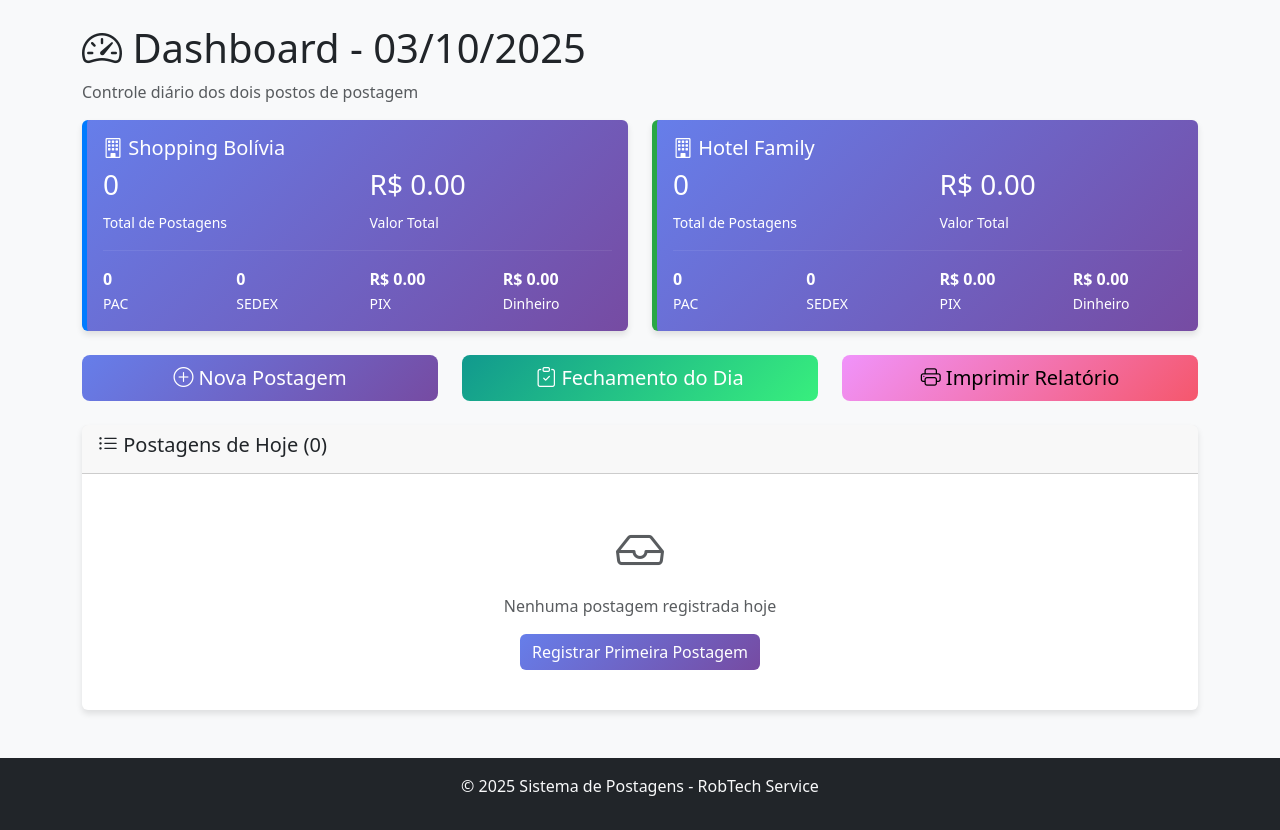
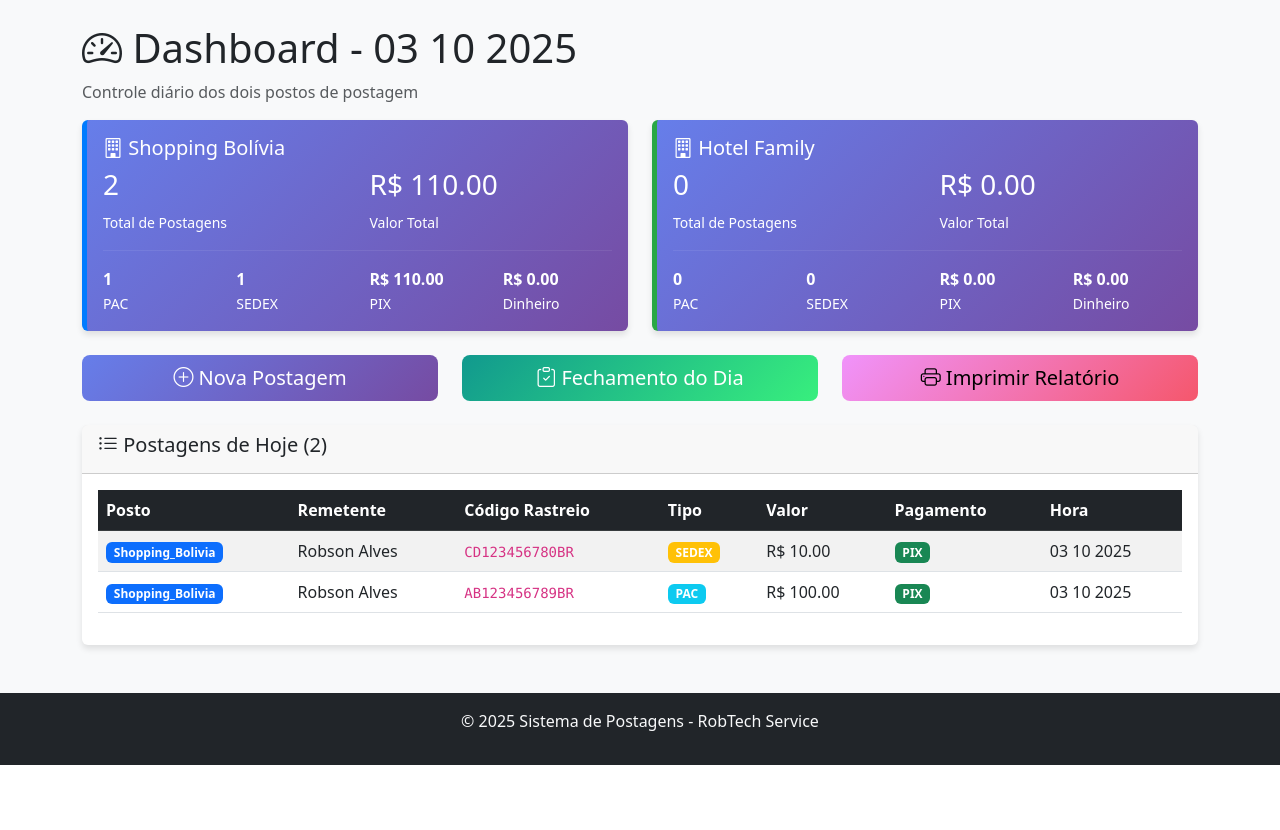
Before and after one commit to robsonalves013/sistema-postagens, a Flask app: page / in a window 1280 px wide. Shown: the part 112-942 px from the top of the page. After the commit the page ends 877 px from the top, so only its background shows below. Run offline with Flask 3, Linux system fonts and the light colour scheme; data comes from the database, SQL or seed files in the repository; both versions use the stored data as it was after the commit.

Commit message:
atualização 1.0.1 - Correção de bugs menores e melhorias na interface do usuário.

```diff
--- a/app.py
+++ b/app.py
@@ -9,6 +9,25 @@ app.secret_key = 'sua_chave_secreta_aqui'
 
 DB_FILE = 'postagens.db'
 NOME_POSTO = {1: "Shopping_Bolivia", 2: "Hotel_Family"}
+
+# Filtro Jinja para formatar datas no padrão "%d %m %Y"
+@app.template_filter('datetimeformat')
+def datetimeformat(value, format='%d %m %Y'):
+    if value is None:
+        return ''
+    if isinstance(value, str):
+        try:
+            dt = datetime.strptime(value, '%Y-%m-%d')
+        except:
+            try:
+                dt = datetime.strptime(value, '%Y-%m-%d %H:%M:%S')
+            except:
+                return value
+    elif isinstance(value, (datetime, date)):
+        dt = value
+    else:
+        return value
+    return dt.strftime(format)
 
 class SistemaPostagem:
     def __init__(self, db_name=DB_FILE):
@@ -164,24 +183,23 @@ class SistemaPostagem:
         finally:
             conn.close()
 
-
 def gerar_pdf_fechamento(resumo, postagens):
     pasta_base = 'Fechamento Diario'
     if not os.path.exists(pasta_base):
         os.mkdir(pasta_base)
-    pasta_data = os.path.join(pasta_base, NOME_POSTO.get(resumo['posto'], f"Posto{resumo['posto']}"), datetime.today().strftime('%d-%m-%Y'))
+    pasta_data = os.path.join(pasta_base, NOME_POSTO.get(resumo['posto'], f"Posto{resumo['posto']}"), datetime.today().strftime('%d %m %Y'))
     if not os.path.exists(pasta_data):
         os.makedirs(pasta_data)
 
     nome_posto = NOME_POSTO.get(resumo['posto'], f"Posto{resumo['posto']}")
-    nome_arquivo = os.path.join(pasta_data, f"{nome_posto}_{datetime.today().strftime('%d-%m-%Y')}.pdf")
+    nome_arquivo = os.path.join(pasta_data, f"{nome_posto}_{datetime.today().strftime('%d %m %Y')}.pdf")
 
     pdf = FPDF()
     pdf.add_page()
     pdf.set_font("Arial", 'B', 16)
     pdf.cell(0, 10, "Fechamento Diário dos Postos de Postagem", ln=True, align="C")
     pdf.set_font("Arial", '', 12)
-    pdf.cell(0, 10, f"Data: {datetime.today().strftime('%d/%m/%Y')}", ln=True)
+    pdf.cell(0, 10, f"Data: {datetime.today().strftime('%d %m %Y')}", ln=True)
     pdf.ln(5)
     pdf.set_font("Arial", 'B', 12)
     pdf.cell(0, 10, f"Resumo do Dia - {nome_posto}", ln=True)
@@ -203,11 +221,10 @@ def gerar_pdf_fechamento(resumo, postagens):
 sistema = SistemaPostagem()
 sistema.criar_tabelas()
 
-
 @app.route('/')
 def index():
-    hoje = date.today().strftime('%d/%m/%Y')
-    hoje_db = date.today().strftime('%d-%m-%Y')
+    hoje = date.today().strftime('%d %m %Y')
+    hoje_db = date.today().strftime('%Y-%m-%d')
     postagens_hoje = sistema.listar_postagens_dia(hoje_db)
     resumo_posto1 = sistema.resumo_dia(hoje_db, 1)
     resumo_posto2 = sistema.resumo_dia(hoje_db, 2)
@@ -218,11 +235,10 @@ def index():
                            data_hoje=hoje,
                            NOME_POSTO=NOME_POSTO)
 
-
 @app.route('/nova_postagem', methods=['GET', 'POST'])
 def nova_postagem():
-    data_hoje = date.today().strftime('%d/%m/%Y')
-    data_hoje_db = date.today().strftime('%d-%m-%Y')
+    data_hoje = date.today().strftime('%d %m %Y')
+    data_hoje_db = date.today().strftime('%Y-%m-%d')
     if request.method == 'POST':
         try:
             data_postagem = request.form['data_postagem']
@@ -232,12 +248,12 @@ def nova_postagem():
             valor = float(request.form['valor'])
             tipo_postagem = request.form['tipo_postagem']
             pagamento_pago = int(request.form.get('pagamento_pago', 0))
-            data_pagamento = request.form.get('data_pagamento')
-            if pagamento_pago == 0:
+            if pagamento_pago == 1:
+                data_pagamento = datetime.today().strftime('%d %m %Y')
+                tipo_pagamento = request.form.get('tipo_pagamento')
+            else:
                 data_pagamento = None
                 tipo_pagamento = None
-            else:
-                tipo_pagamento = request.form['tipo_pagamento']
             observacoes = request.form.get('observacoes')
 
             if not nome_remetente or not codigo_rastreio:
@@ -264,15 +280,12 @@ def nova_postagem():
         except Exception as e:
             flash(f'Erro inesperado: {str(e)}', 'error')
         return render_template('nova_postagem.html', data_hoje=data_hoje)
-    else:
-        return render_template('nova_postagem.html', data_hoje=data_hoje)
-
+    return render_template('nova_postagem.html', data_hoje=data_hoje)
 
 @app.route('/pendentes')
 def listar_pendentes():
     pendentes = sistema.listar_pendentes()
     return render_template('pendentes.html', pendentes=pendentes, NOME_POSTO=NOME_POSTO)
-
 
 @app.route('/marcar_pago/<int:id>', methods=['GET', 'POST'])
 def marcar_pago(id):
@@ -302,11 +315,10 @@ def marcar_pago(id):
         conn.close()
         return render_template('marcar_pago.html', postagem=postagem, NOME_POSTO=NOME_POSTO)
 
-
 @app.route('/fechamento')
 def fechamento():
-    hoje = date.today().strftime('%d/%m/%Y')
-    hoje_db = date.today().strftime('%d-%m-%Y')
+    hoje = date.today().strftime('%d %m %Y')
+    hoje_db = date.today().strftime('%Y-%m-%d')
     resumo_posto1 = sistema.resumo_dia(hoje_db, 1)
     resumo_posto2 = sistema.resumo_dia(hoje_db, 2)
     postagens_posto1 = sistema.listar_postagens_dia(hoje_db, 1)
@@ -318,7 +330,6 @@ def fechamento():
                            postagens_posto2=postagens_posto2,
                            data_hoje=hoje,
                            NOME_POSTO=NOME_POSTO)
-
 
 @app.route('/realizar_fechamento', methods=['POST'])
 def realizar_fechamento():
@@ -351,6 +362,5 @@ def realizar_fechamento():
         flash(f'Erro no fechamento: {str(e)}', 'error')
         return redirect(url_for('fechamento'))
 
-
 if __name__ == '__main__':
     app.run(debug=True, host='0.0.0.0', port=5000)
--- a/templates/index.html
+++ b/templates/index.html
@@ -149,7 +149,7 @@
                             </td>
                             <td>
                                 {% if postagem[12] %}
-                                    {{ postagem[12].split()[1][:5] }}
+                                    {{ postagem[12]|datetimeformat }}
                                 {% else %}
                                     -
                                 {% endif %}
@@ -168,5 +168,4 @@
         {% endif %}
     </div>
 </div>
-
 {% endblock %}
--- a/templates/nova_postagem.html
+++ b/templates/nova_postagem.html
@@ -73,7 +73,7 @@
 
 <script>
   function togglePagamentoFields() {
-    const status = document.getElementById('pagamento_pago').value;
+    var status = document.getElementById('pagamento_pago').value;
     document.getElementById('tipo_pagamento_div').style.display = (status === "1") ? 'block' : 'none';
     document.getElementById('data_pagamento_div').style.display = (status === "1") ? 'block' : 'none';
   }
--- a/templates/pendentes.html
+++ b/templates/pendentes.html
@@ -20,7 +20,7 @@
   <tbody>
     {% for p in pendentes %}
     <tr>
-      <td>{{ p[1] }}</td>
+      <td>{{ p[1]|datetimeformat }}</td>
       <td>{{ NOME_POSTO[p[2]] }}</td>
       <td>{{ p[3] }}</td>
       <td>{{ p[4] }}</td>
```
Also changed, not shown: postagens.db (added).
